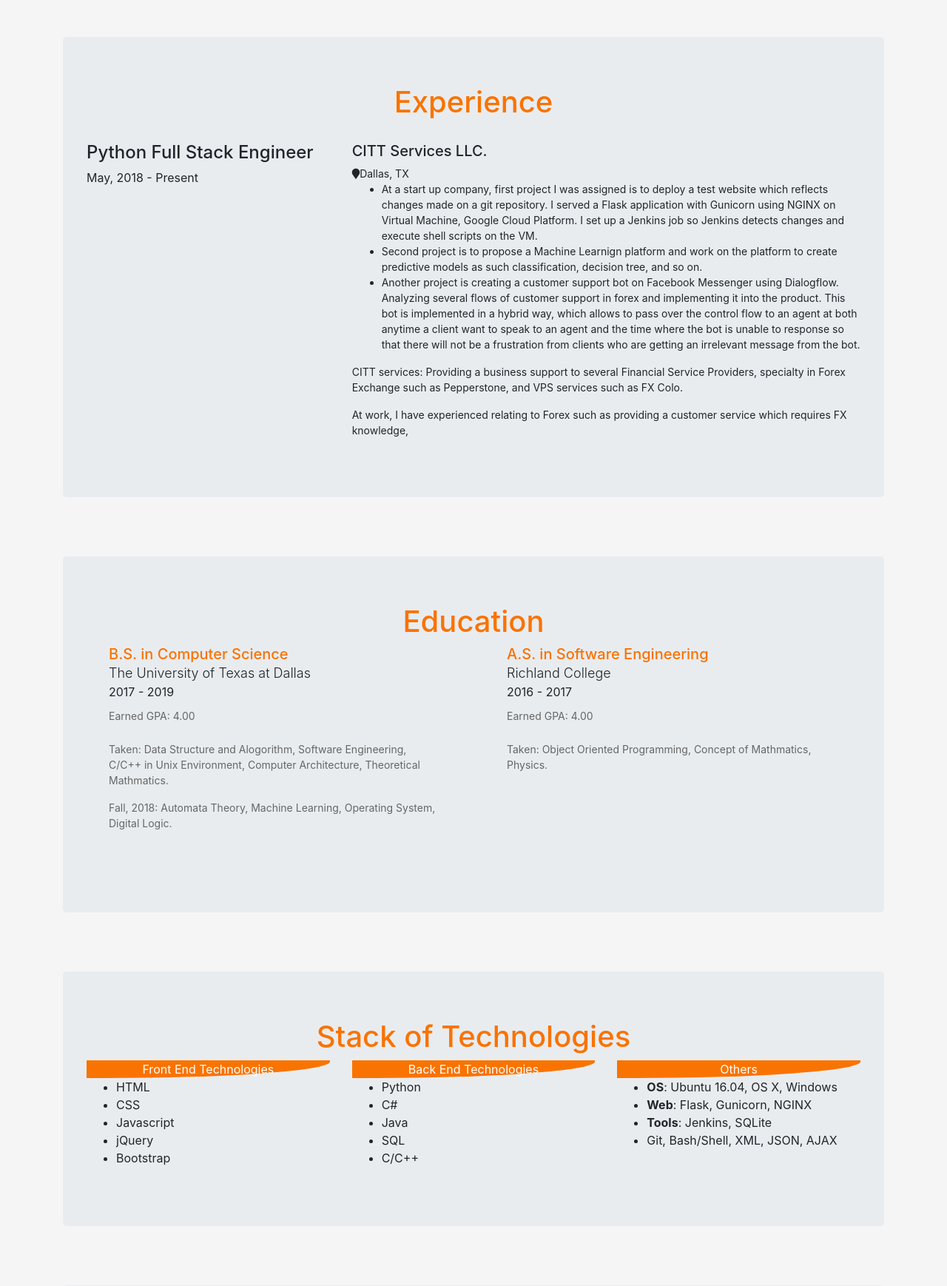
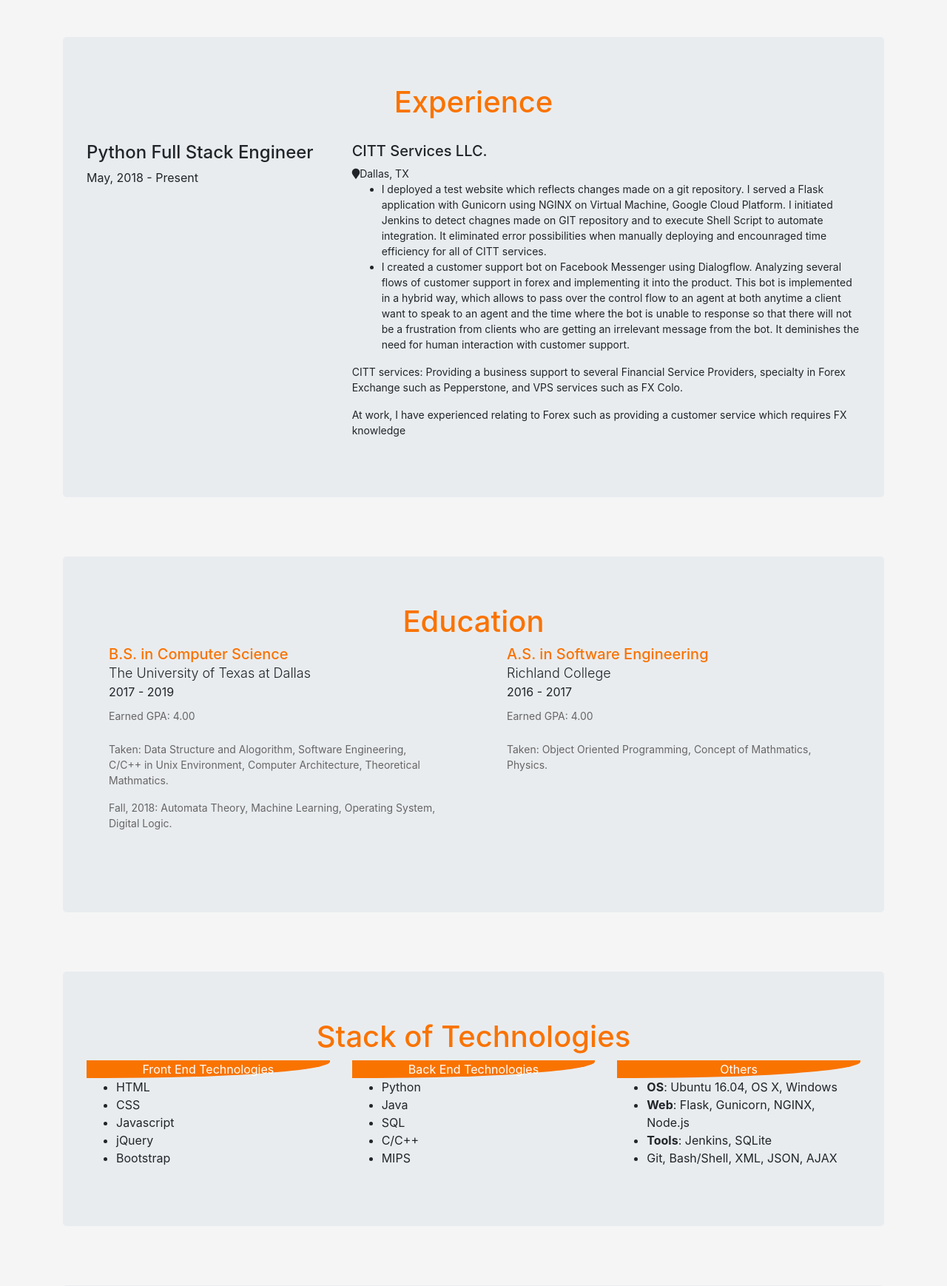
Before and after one commit to M0roSan/website, a Flask app: page / in a window 1280 px wide. Shown: the part 1375-3113 px from the top of the page at 74% size. Run offline with Flask 2, Linux system fonts and the light colour scheme; some libraries are stand-ins or nearby versions.

Commit message:
change job desc

```diff
--- a/templates/index.html
+++ b/templates/index.html
@@ -96,25 +96,23 @@
             </div>
             <ul>
               <li>
-                At a start up company, first project I was assigned is to deploy a test website which reflects changes
-              made on a git repository. I served a Flask application with Gunicorn using NGINX on Virtual Machine, Google Cloud Platform.
-              I set up a Jenkins job so Jenkins detects changes and execute shell scripts on the VM.
+                I deployed a test website which reflects changes made on a git repository.
+                I served a Flask application with Gunicorn using NGINX on Virtual Machine, Google Cloud Platform.
+                I initiated Jenkins to detect chagnes made on GIT repository and to execute Shell Script to automate integration.
+                It eliminated error possibilities when manually deploying and encounraged time efficiency for all of CITT services.
               </li>
               <li>
-                Second project is to propose a Machine Learnign platform and work on the platform to create predictive models
-              as such classification, decision tree, and so on.
-              </li>
-              <li>
-                Another project is creating a customer support bot on Facebook Messenger using Dialogflow.
+                I created a customer support bot on Facebook Messenger using Dialogflow.
                 Analyzing several flows of customer support in forex and implementing it into the product.
                 This bot is implemented in a hybrid way, which allows to pass over the control flow to an agent
                 at both anytime a client want to speak to an agent and the time where the bot is unable to response
                 so that there will not be a frustration from clients who are getting an irrelevant message from the bot.
+                It deminishes the need for human interaction with customer support.
               </li>
             </ul>
             <div>
               <p> CITT services: Providing a business support to several Financial Service Providers, specialty in Forex Exchange such as Pepperstone, and VPS services such as FX Colo.</p>
-              <p> At work, I have experienced relating to Forex such as providing a customer service which requires FX knowledge,
+              <p> At work, I have experienced relating to Forex such as providing a customer service which requires FX knowledge </p>
             </div>
           </div>
         </div>
@@ -185,10 +183,10 @@
             </div>
             <ul>
               <li>Python</li>
-              <li>C#</li>
               <li>Java</li>
               <li>SQL</li>
               <li>C/C++</li>
+              <li>MIPS</li>
             </ul>
           </div>
           <div class="col-lg-4 col-md-4 col-sm-8 item">
@@ -197,7 +195,7 @@
             </div>
             <ul>
               <li><strong>OS</strong>: Ubuntu 16.04, OS X, Windows</li>
-              <li><strong>Web</strong>: Flask, Gunicorn, NGINX</li>
+              <li><strong>Web</strong>: Flask, Gunicorn, NGINX, Node.js</li>
               <li><strong>Tools</strong>: Jenkins, SQLite</li>
               <li>Git, Bash/Shell, XML, JSON, AJAX</li>
             </ul>
@@ -218,6 +216,7 @@
         <ul>
             <li>Python Engineer</li>
             <li>Full Stack Engineer</li>
+            <li>DevOps Engineer</li>
             <li>Software Engineering</li>
         </ul><br />
         <p>Feel free to contact me at Masahiro.Yoshida.SE@gmail.com or <a href="mailto:Masahiro.Yoshida.SE@gmail.com">click me.</a></p>
@@ -226,7 +225,7 @@
           <li class="list-inline-item"><a href="https://www.github.com/MasahiroYoshida/"><i class="fab fa-github" aria-hidden="true"></i></a></li>
         </ul>
       </div>
-	 </div>
+	  </div>
   </div>
   <!-- end of contact form -->
 
```
